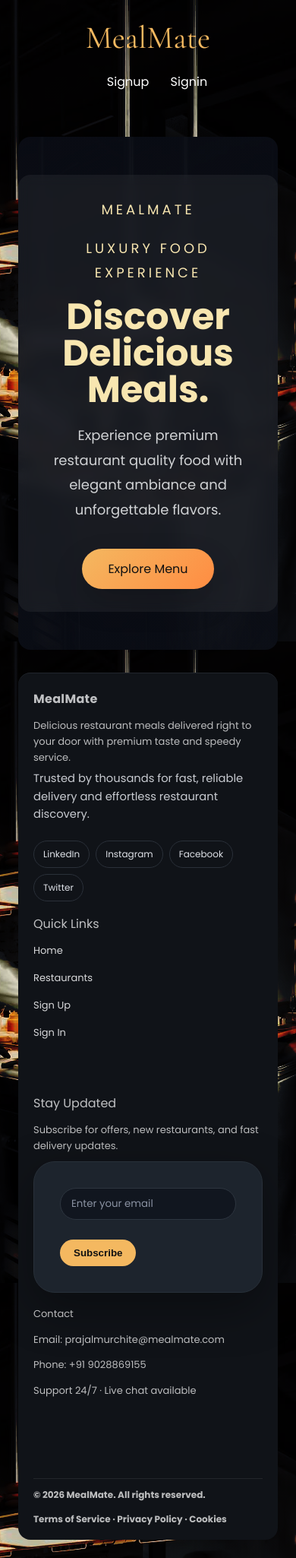
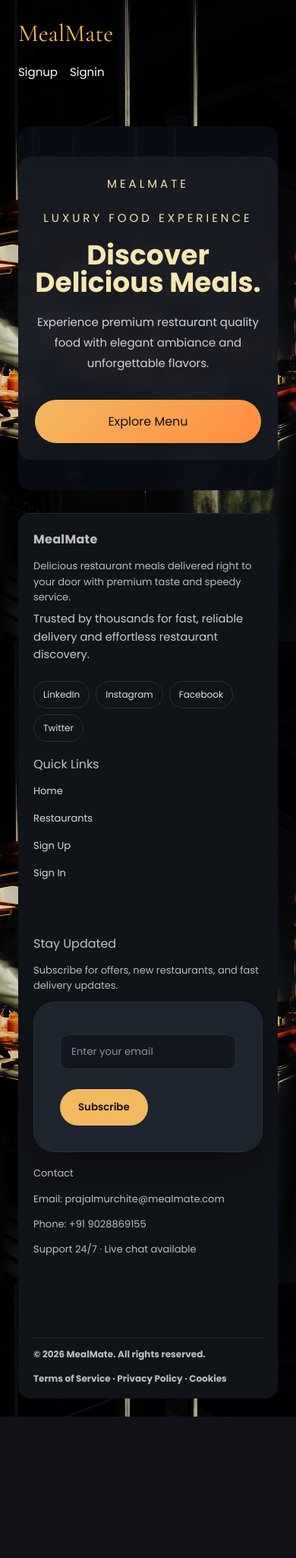
Before and after one commit to pratiksha84/DjangoPro, a Django app: page / in a window 390 px wide. Shown: the whole page at 76% size. After the commit the page ends 1864 px from the top, so only its background shows below. Run offline with Django 5.2, Linux system fonts and the light colour scheme.

Commit message:
added in some files to get mobile friendly website

```diff
--- a/mealmate/delivery/static/style.css
+++ b/mealmate/delivery/static/style.css
@@ -203,7 +203,7 @@ p{
     background:#101318;
     border-top:1px solid #21262d;
     color:#d3d7de;
-    border-radius: 16px;er
+    border-radius: 16px;
 }
 
 .footer-inner{
@@ -309,15 +309,205 @@ p{
     background:#e6a149;
 }
 
-.footer-inner{
-    max-width:1200px;
-    margin:0 auto 8px;
+.footer-bottom{
     display:flex;
     flex-wrap:wrap;
     justify-content:space-between;
-    gap:16px;
-    align-items:flex-start;
+    gap:12px;
+    margin-top:12px;
+    font-size:13px;
+    color:#99a0b3;
 }
+
+.footer-copy,
+.footer-legal{
+    margin:0;
+}
+
+img{
+    max-width:100%;
+    height:auto;
+}
+
+input,
+button,
+textarea,
+select{
+    font-family: inherit;
+}
+
+label{
+    display:block;
+    margin-top:14px;
+    color:#d1d3d5;
+}
+
+input[type="text"],
+input[type="email"],
+input[type="password"],
+textarea{
+    width:100%;
+    padding:12px 14px;
+    margin-top:8px;
+    border-radius:12px;
+    border:1px solid #2a3039;
+    background:#11161f;
+    color:#eef2f7;
+}
+
+button[type="submit"],
+button{
+    display:inline-flex;
+    align-items:center;
+    justify-content:center;
+    cursor:pointer;
+    padding:14px 24px;
+    border-radius:50px;
+    border:none;
+}
+
+.auth-container{
+    min-height:calc(100vh - 160px);
+    display:flex;
+    align-items:center;
+    justify-content:center;
+    padding:30px 16px;
+}
+
+.auth-card{
+    width:100%;
+    max-width:480px;
+    padding:32px;
+    border-radius:24px;
+    background:rgba(255,255,255,0.05);
+    border:1px solid rgba(255,255,255,0.08);
+    box-shadow:0 25px 80px rgba(0,0,0,0.25);
+}
+
+.auth-footer{
+    margin-top:22px;
+    color:#bfc0c2;
+    font-size:14px;
+}
+
+.error-text{
+    color:#ff7b7b;
+    margin-bottom:14px;
+}
+
+@media (max-width: 900px) {
+    body{
+        padding:24px 5%;
+    }
+
+    .navbar{
+        flex-wrap:wrap;
+        gap:16px;
+        justify-content:center;
+    }
+
+    .nav-links{
+        display:flex;
+        flex-wrap:wrap;
+        justify-content:center;
+        gap:16px;
+    }
+
+    .hero{
+        min-height:65vh;
+    }
+
+    .hero-content{
+        padding:24px;
+    }
+
+    h1{
+        font-size:56px;
+    }
+
+    h2{
+        font-size:38px;
+    }
+
+    h3{
+        font-size:26px;
+    }
+
+    .btn{
+        padding:14px 28px;
+    }
+}
+
+@media (max-width: 640px) {
+    body{
+        padding:18px 4%;
+        background-attachment:scroll;
+    }
+
+    .navbar{
+        flex-direction:column;
+        align-items:flex-start;
+    }
+
+    .logo{
+        font-size:32px;
+    }
+
+    .nav-links a{
+        margin:0;
+        font-size:15px;
+    }
+
+    .hero{
+        min-height:auto;
+        padding:40px 0;
+    }
+
+    .hero-content{
+        width:100%;
+        max-width:100%;
+        padding:22px;
+    }
+
+    .hero-content h1{
+        font-size:36px;
+    }
+
+    .hero-content p,
+    .hero-content .small{
+        font-size:15px;
+    }
+
+    .btn{
+        width:100%;
+        padding:16px 18px;
+        text-align:center;
+    }
+
+    .auth-card{
+        padding:24px;
+        border-radius:20px;
+    }
+
+    .footer-inner{
+        flex-direction:column;
+        align-items:stretch;
+    }
+
+    .footer-newsletter,
+    .footer-contact,
+    .footer-links,
+    .footer-brand{
+        min-width:auto;
+        width:100%;
+    }
+
+    .footer-bottom{
+        flex-direction:column;
+        align-items:flex-start;
+    }
+}
+
 
 .footer-brand,
 .footer-links,
--- a/mealmate/delivery/templates/index.html
+++ b/mealmate/delivery/templates/index.html
@@ -5,6 +5,8 @@
 <!DOCTYPE html>
 <html>
 <head>
+    <meta charset="UTF-8">
+    <meta name="viewport" content="width=device-width, initial-scale=1.0">
     <title>MealMate</title>
 
     <link rel="stylesheet" href="{% static 'style.css' %}">
--- a/mealmate/delivery/templates/signin.html
+++ b/mealmate/delivery/templates/signin.html
@@ -1,6 +1,8 @@
 <!DOCTYPE html>
 <html>
 <head>
+    <meta charset="UTF-8">
+    <meta name="viewport" content="width=device-width, initial-scale=1.0">
     <title>Sign In</title>
 
     {% load static %}
--- a/mealmate/delivery/templates/signup.html
+++ b/mealmate/delivery/templates/signup.html
@@ -1,6 +1,8 @@
 <!DOCTYPE html>
 <html>
 <head>
+    <meta charset="UTF-8">
+    <meta name="viewport" content="width=device-width, initial-scale=1.0">
     <title>Sign Up</title>
 
     {% load static %}
```
